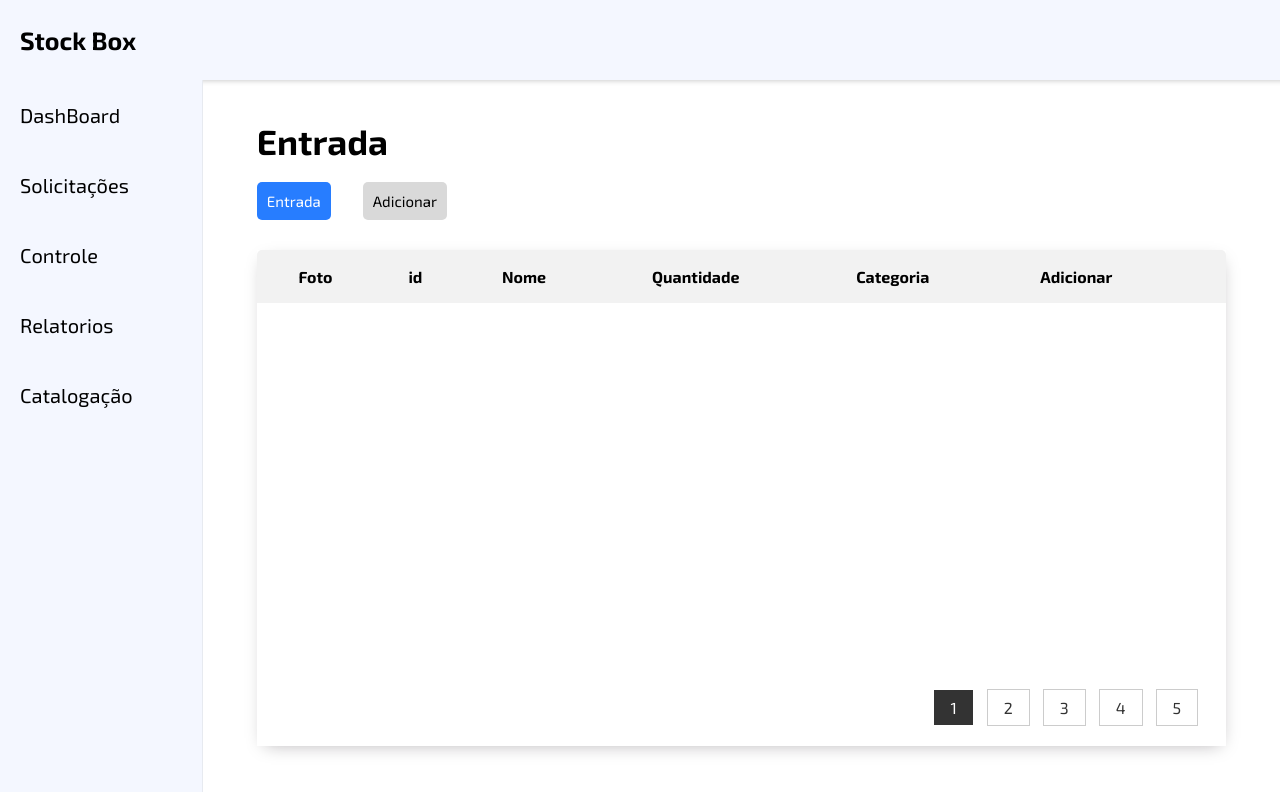
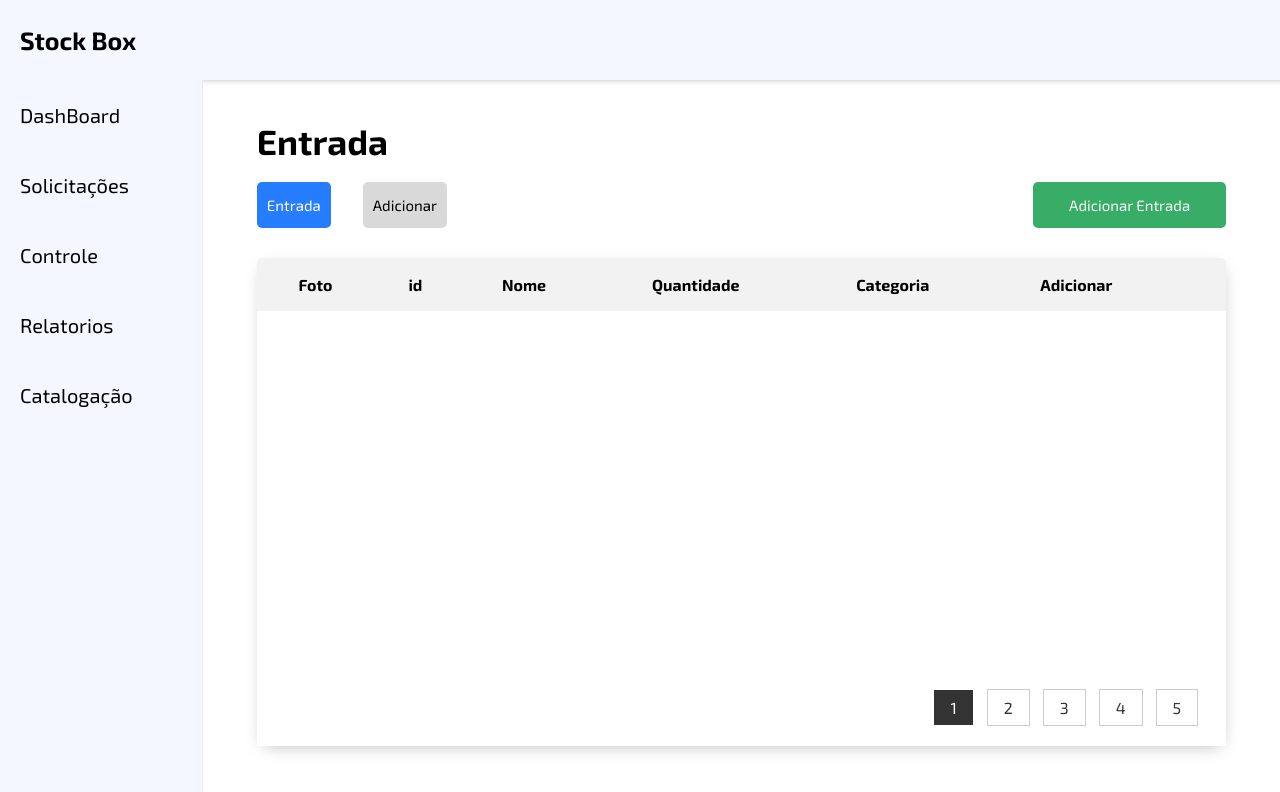
Before and after one commit to onDashCorporation/frontend, a React (Vite) app: page /entrada in a window 1280 px wide. Shown: the top 792 px of the page. Built offline with nearby package versions, Linux system fonts and the light colour scheme.

Commit message:
Feat: add entrada page

```diff
--- a/package.json
+++ b/package.json
@@ -11,7 +11,6 @@
   },
   "dependencies": {
     "@nextui-org/react": "^2.2.10",
-    "antd": "^5.15.3",
     "axios": "^1.6.8",
     "iconoir-react": "^7.6.0",
     "react": "^18.2.0",
--- a/src/pages/Movimentacao/entrada.jsx
+++ b/src/pages/Movimentacao/entrada.jsx
@@ -6,6 +6,7 @@ import Search from "../../components/search/search";
 import data from "../Data/tabledb.json";
 import Pagination from "../../components/pagination/pagination"
 import CountItem from "../../components/countItem/countItem";
+import Dropdown from "../../components/dropdown/dropdown";
 
 
   const limit = 7;
@@ -13,11 +14,12 @@ import CountItem from "../../components/countItem/countItem";
 const Entrada = () => {
 
 
-  const [searchTerm, setSearchTerm] = useState("");
-  const [filteredData, setFilteredData] = useState(data);
-  const [offset, setOffSet] = useState(0);
-    const [opset, setOpset] = useState(true);
-     const [selectedItems, setSelectedItems] = useState([]);
+      const [searchTerm, setSearchTerm] = useState("");
+      const [filteredData, setFilteredData] = useState(data);
+      const [offset, setOffSet] = useState(0);
+      const [opset, setOpset] = useState(true);
+      const [selectedItems, setSelectedItems] = useState([]);
+      const [itemValor, setItemValor] = useState()
 
 
 
@@ -54,6 +56,11 @@ const Entrada = () => {
   setSelectedItems(updatedItems); // Atualiza o estado com o novo array sem o item removido
 };
 
+const handleNovoValor = (novoValor) => {
+  setItemValor(novoValor); // Atualiza o estado com o novo valor
+  console.log(itemValor)
+};
+
 
   return (
     <S.Body>
@@ -68,7 +75,9 @@ const Entrada = () => {
                 <S.Op  select={opset === true ? 'true' : undefined} onClick={() => setOpset(true) }>Entrada</S.Op>
                 <S.Op select={opset === false ? 'false' : undefined} onClick={() => setOpset(false)}>Adicionar</S.Op>
               </S.Option>
-               {opset ? ("")
+               {opset ? (<S.ButtonContainer >
+               <Dropdown Title="Adicionar Entrada"/>
+               </S.ButtonContainer>)
                :
                (<S.SearchContainer>
                     <Search
@@ -100,7 +109,7 @@ const Entrada = () => {
                         </S.StyledTableCell>
                       ))}
                       <S.StyledTableCell >
-                     <CountItem/>
+                     <CountItem onValorChange={handleNovoValor}  />
                  </S.StyledTableCell>
                 <S.StyledTableCell >
                      <S.ItemButton onClick={() => handleRemoveFromEntrada(index)}/>
@@ -142,7 +151,7 @@ const Entrada = () => {
                     </S.StyledTableCell>
                 ))}
 
-                <S.StyledTableCell  onClick={() => {handleAddToEntrada(item); console.log("oi")}} >
+                <S.StyledTableCell  onClick={() => {handleAddToEntrada(item)}} >
                      <S.ButtonContainer>
                         Adicionar
                     </S.ButtonContainer>
--- a/src/pages/Movimentacao/style.jsx
+++ b/src/pages/Movimentacao/style.jsx
@@ -181,10 +181,9 @@ flex-direction: row;
 align-items: center;
 justify-content: right;
 gap: 50px;
-/* margin-right: 50px; */
 `
 export const ButtonContainer = styled.div`
-width: 85px;
+width: 185px;
 padding: 4px;
 border-radius: 5px;
 background-color: #38AD68;
@@ -192,7 +191,7 @@ color: #ffff;
  &:active {
     transform: scale(98%);
     transition: transform 0.2s ease;
-    /* background-color: #000000; */
+    background-color: #2e8d56;
 
   }
 `
```
